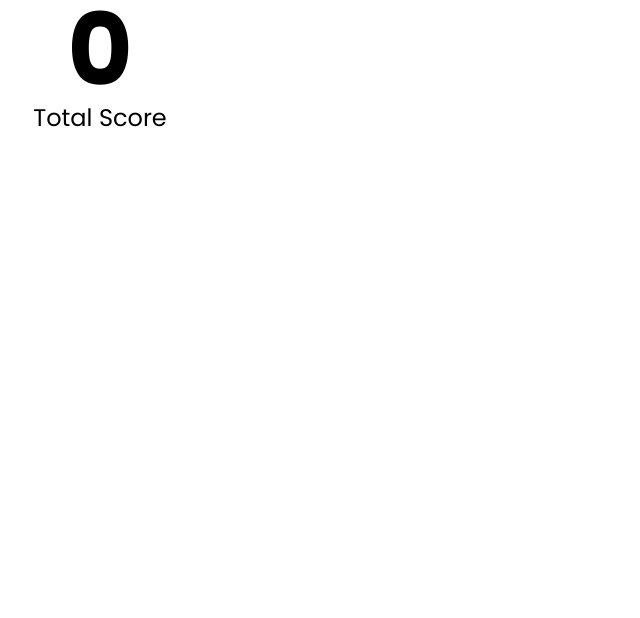
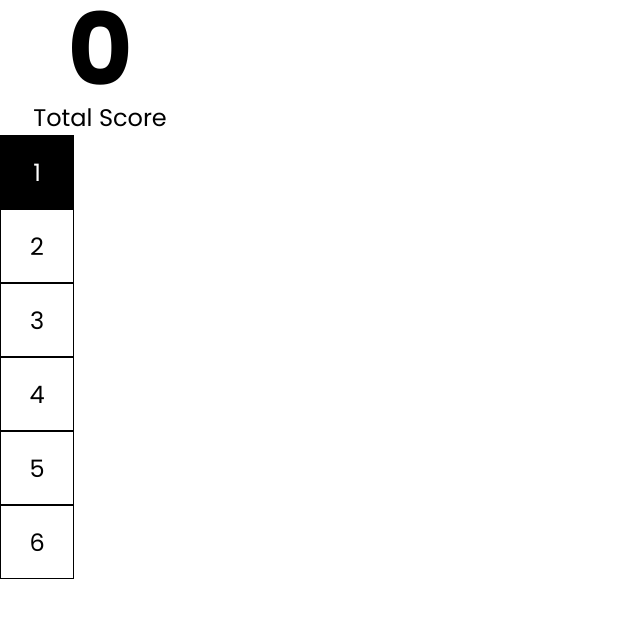
Before and after one commit to Peliah/dice-game, a React (Vite) app: page / in a window 1280 px wide. Both pictures are taken after a click on the button "Play Now". Shown: the top 618 px of the page, without its empty margins (0-640 px from the left). Built offline with nearby package versions, Linux system fonts and the light colour scheme.

Commit message:
start game coming up nicely

```diff
--- a/src/components/StartGame.tsx
+++ b/src/components/StartGame.tsx
@@ -1,12 +1,29 @@
+import { useState } from "react";
 import styled from "styled-components";
 
 const StartGame = () => {
+
+    const arrNumber = [1, 2, 3, 4, 5, 6];
+    const [selectedNumber, setSelectedNumber] = useState(1);
+
+
     return (
         <main>
             <ScoreContainer>
                 <h1>0</h1>
                 <p>Total Score</p>
             </ScoreContainer>
+            <div>
+                {arrNumber.map((value, i) => (
+                    <Box
+                        key={i}
+                        onClick={() => setSelectedNumber(value)}
+                        isSelected={selectedNumber === value}
+                    >
+                        {value}
+                    </Box>
+                ))}
+            </div>
         </main>
     )
 }
@@ -25,4 +42,15 @@ const ScoreContainer = styled.div`
         font-size: 24px;
         font-weight: 500px;
     }
-`
+`;
+
+const Box = styled.div`
+    height: 72px;
+    width: 72px;
+    border: 1px solid black;
+    display: grid;
+    place-items: center;
+    font-size: 24px;
+    background-color: ${(props) => props.isSelected ? 'black' : 'white'};
+    color: ${(props) => props.isSelected ? 'white' : 'black'};
+`;
```
